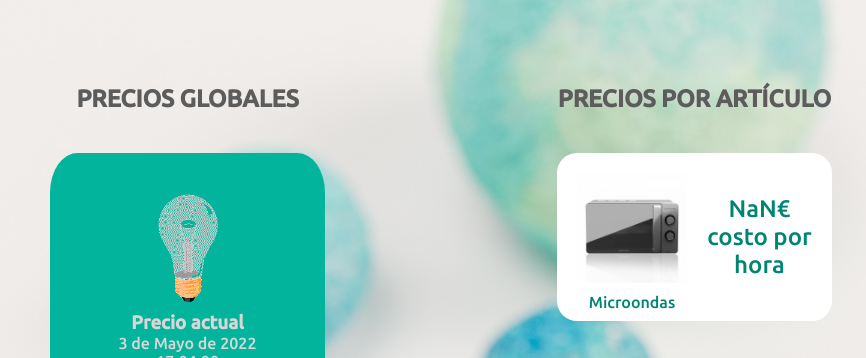
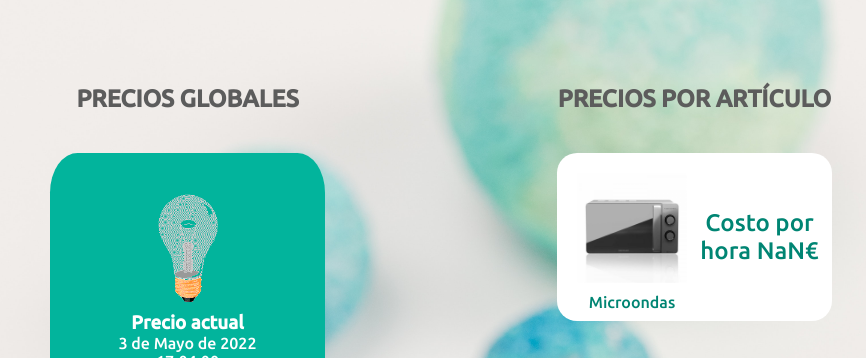
Before and after one commit to avalentinagd/Precio-de-la-luz, a website: page Precio de la luz - ficheros/index.html in a window 1280 px wide. Shown: the part 135-493 px from the top of the page, without its empty margins (186-1052 px from the left). Drawn offline with Linux system fonts and the light colour scheme.

Commit message:
Terminado para evaluación

```diff
--- a/Precio de la luz - ficheros/src.js
+++ b/Precio de la luz - ficheros/src.js
@@ -8,28 +8,23 @@ async function saveDataInLocalStorage() {
             'https://api.allorigins.win/get?url=https://api.preciodelaluz.org/v1/prices/all?zone=PCB'
         );
         const data = await response.json();
-        //console.log(data);
         const { contents } = data;
-        //console.log(contents);
-        //console.log(typeof contents);
-
         const hours = JSON.parse(contents);
-        //console.log(hours);
-        //console.log(typeof hours);
         localStorage.setItem('hours', JSON.stringify(hours));
-        //
     } catch (error) {
         console.error(error);
     }
 }
+// Para que el fetch no se haga antes de los 5min de la consulta anterior
 setInterval(saveDataInLocalStorage, 300000);
 
+// Función para formatear numeros de días y meses
 const formatNum = (num) => {
     return num < 10 ? '0' + num : num;
 };
 
-/* Leo datos en el localStorage y convierto a objeto */
-function getDataFromLocalStorage() {
+function workingDataFromLocalStorage() {
+    // Seleccion de algunos elementos html para trabajarlos
     const pCurrentPrice = document.querySelector('p#currentPrice');
     const pMinPrice = document.querySelector('p#economicPrice');
     const pMaxPrice = document.querySelector('p#expensivePrice');
@@ -37,34 +32,27 @@ function getDataFromLocalStorage() {
     const expensiveHour = document.querySelector('p#expensiveHour');
     let now = new Date();
     let currentHour = now.getHours();
-    console.log(typeof currentHour);
 
+    /* Leo datos en el localStorage y convierto a objeto */
     let hours = JSON.parse(localStorage.getItem('hours'));
-    //console.log(hours);
 
+    // Guardar precios en un array
     let arrayPrices = [];
-
     for (let hour in hours) {
         const hoursAddPrices = hours[hour];
-        console.log(hoursAddPrices);
-        //return hoursAddPrices;
-        //console.log(typeof hour);
-        //console.log(typeof hoursAddPrices);
         const precio = hoursAddPrices.price;
-        //console.log(precio);
         arrayPrices.push(precio);
-
-        /* const hora = hoursAddPrices.hour;
-        console.log(hora); */
     }
     console.log(arrayPrices);
 
+    // Hora actual
     for (let i = 0; i < 24; i++) {
         if (currentHour === i) {
             pCurrentPrice.textContent = `${arrayPrices[i]}€ \n Mwh`;
         }
     }
 
+    // Nuevo array para guardar los precios ordenados
     let arrayPricesSorted = [];
     for (let i = 0; i < 24; i++) {
         arrayPricesSorted.push(arrayPrices[i]);
@@ -72,24 +60,18 @@ function getDataFromLocalStorage() {
     console.log(arrayPricesSorted);
 
     for (let j = 0; j < arrayPricesSorted.length - 1; j++) {
-        // Bucle secundario que se encarga de ordenar mover el nº más
-        // grande a la derecha.
         for (let i = 0; i < arrayPricesSorted.length; i++) {
-            // Comprobamos si el nº actual es mayor que el nº siguiente.
             if (arrayPricesSorted[i] > arrayPricesSorted[i + 1]) {
-                // Almacenamos el nº actual en una variable temporal.
                 const tmp = arrayPricesSorted[i];
-
-                // Almacenamos en la posición actual el nº menos.
                 arrayPricesSorted[i] = arrayPricesSorted[i + 1];
-
-                // Almacenamos en la posición siguiente el valor temporal.
                 arrayPricesSorted[i + 1] = tmp;
             }
         }
     }
     console.log(arrayPricesSorted);
 
+    /* Del nuevo array de precios ordenados, la primera posición
+       será el menor precio y la última posición el mayor precio */
     let minPrice = arrayPricesSorted[0];
     let maxPrice = arrayPricesSorted[23];
     console.log(minPrice);
@@ -98,6 +80,7 @@ function getDataFromLocalStorage() {
     pMinPrice.textContent = `${minPrice}€ \n Mwh`;
     pMaxPrice.textContent = `${maxPrice}€ \n Mwh`;
 
+    // Asignación de franja horaria para precios min y max de la luz
     for (let i = 0; i < 24; i++) {
         if (minPrice === arrayPrices[i]) {
             let positionMinPrice = arrayPrices.indexOf(arrayPrices[i]);
@@ -115,11 +98,12 @@ function getDataFromLocalStorage() {
         }
     }
 
-    //Array ordenado de consumos en Mwh de artículos eléctricos
+    // Array ordenado de consumos en Mwh de cada artículo eléctrico
     const electricityConsumption = [
         0.0009, 0.00025, 0.0028, 0.0002, 0.0022, 0.0004, 0.0015,
     ];
 
+    // Array de precios del consumo durante una hora por cada artículo eléctrico
     let itemsPricesForHour = [];
     for (let i = 0; i < 24; i++) {
         if (currentHour === i) {
@@ -132,18 +116,20 @@ function getDataFromLocalStorage() {
     }
     console.log(itemsPricesForHour);
 
+    // Agregando el precio de consumo de una hora a cada artículo eléctrico
     const electricalItem = document.querySelectorAll('section>ul>li>p');
     electricalItem.forEach((item, index) => {
         const priceForHour = itemsPricesForHour[index];
         console.log(item, priceForHour);
-        item.textContent = `${priceForHour}€  \n  costo por hora`;
+        item.textContent = `Costo por hora \n ${priceForHour}€`;
     });
 }
-getDataFromLocalStorage();
+workingDataFromLocalStorage();
 
 function currentDate() {
+    // Variables y selección de elementos
     const pDates = document.querySelectorAll('p.currentDate');
-    const pHours = document.querySelector('p#currentHour');
+    const pCurrentHours = document.querySelector('p#currentHour');
 
     const now = new Date();
     const currentHour = now.getHours();
@@ -167,11 +153,12 @@ function currentDate() {
         'Diciembre',
     ];
 
+    // Añadimos la fecha actual al HTML
     for (let date of pDates) {
         date.textContent = `${currentDay} de ${months[currenMonth]} de ${currenYear}`;
     }
 
-    pHours.textContent = `${formatNum(currentHour)}:${formatNum(
+    pCurrentHours.textContent = `${formatNum(currentHour)}:${formatNum(
         currentMinuts
     )}:${formatNum(currentSeconds)}`;
 }
--- a/Precio de la luz - ficheros/style.css
+++ b/Precio de la luz - ficheros/style.css
@@ -9,7 +9,7 @@
 /******************
  Versión móvil
  Samsung Galaxy S8+
- ******************/
+ *****************/
 
 body {
     display: flex;
@@ -92,7 +92,7 @@ main > section:first-child > ul > li:nth-child(3) {
     border-radius: 10%;
     padding: 1px 0;
     margin: 20px 0;
-    color: rgb(216, 215, 215);
+    color: rgb(255, 255, 255);
 }
 
 main > section:first-child > ul > li:first-child{
@@ -159,10 +159,10 @@ footer  {
     text-align: center;
 }
 
-/******************
+/***************
  Versión tablet
  iPad Mini
- ******************/
+ **************/
  @media (min-width: 700px){
 
     body {
@@ -202,9 +202,9 @@ footer  {
     }
  }
 
- /******************
- Versión ordenador
- ******************/
+ /*****************
+  Versión ordenador
+ *****************/
 
  @media (min-width: 1014px){
 
```
Also changed, not shown: Precio de la luz - ficheros/index.html (+0 -4 lines).
